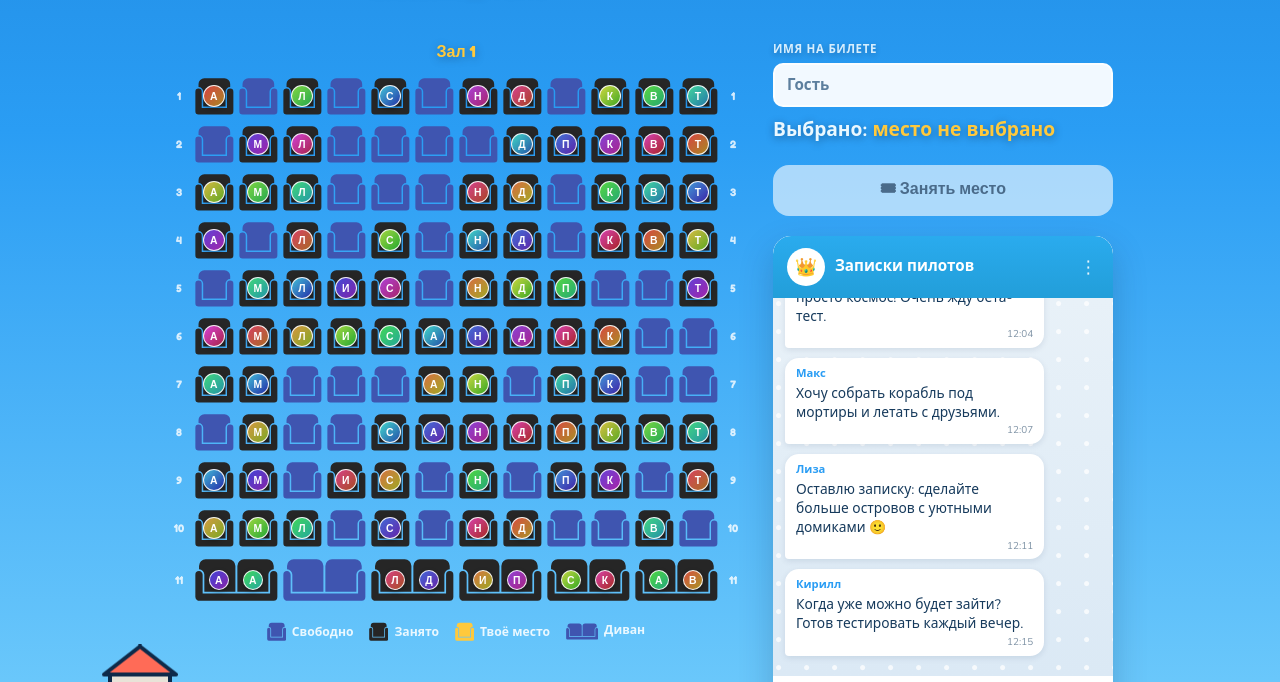
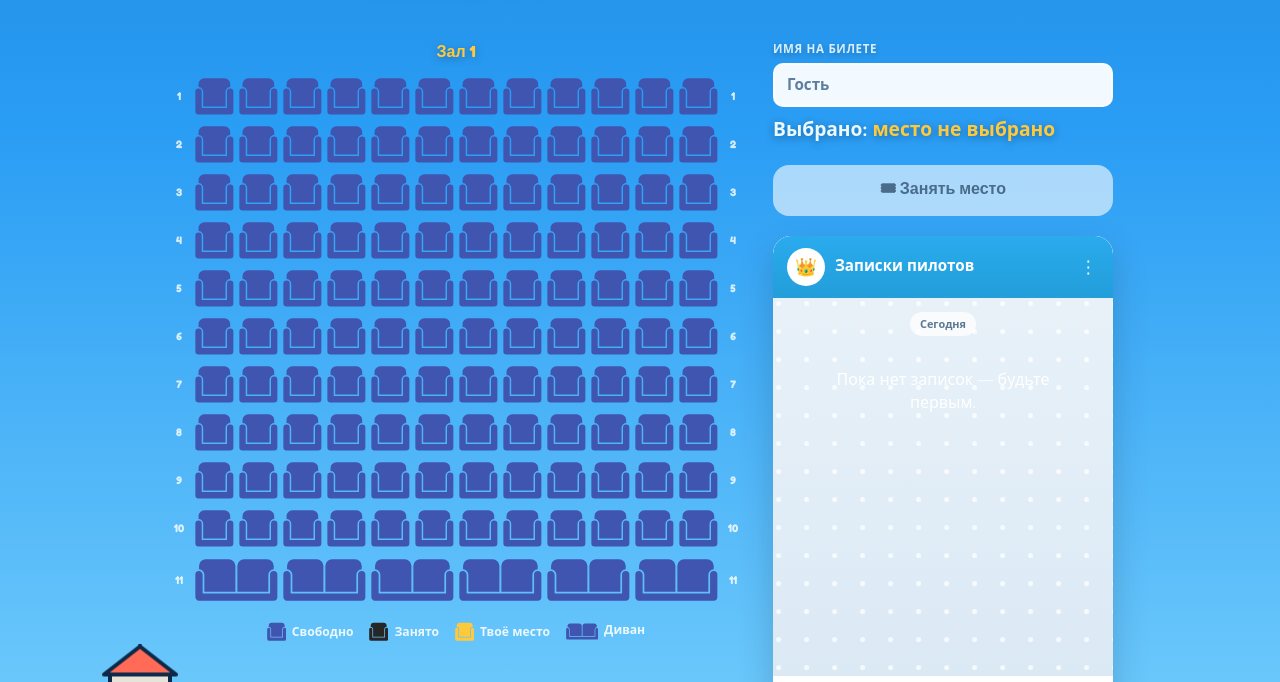
Before and after one commit to Stilevo1111/crown-sky-site, a plain HTML site: page index.html in a window 1280 px wide. Shown: the part 586-1268 px from the top of the page. Drawn offline with nearby package versions, Linux system fonts and the light colour scheme; no server answers.

Commit message:
Show only real occupied seats and clear demo notes

```diff
--- a/index.html
+++ b/index.html
@@ -648,14 +648,8 @@ document.getElementById('playBtn').addEventListener('click', () => {
   const seatMap = document.getElementById('seatMap');
   if (!seatMap) return;
 
-  // Псевдослучайный, но стабильный «заполненный» зал
-  const hash = i => { const x = Math.sin(i * 12.9898 + 4.1414) * 43758.5453; return x - Math.floor(x); };
+  // Занятые места — только реальные подтверждённые подписчики и ваши локальные брони
   const taken = new Set();
-  function fillHall(h) {
-    const from = h * HALL_SIZE;
-    for (let i = from; i < from + HALL_SIZE; i++) if (hash(i) < 0.72) taken.add(i);
-  }
-  fillHall(0);
 
   // Подписчики из window.CROWN_SKY_SUBSCRIBERS тоже должны занимать места
   subscribers.forEach(s => taken.add(Number(s.seat)));
@@ -816,7 +810,6 @@ document.getElementById('playBtn').addEventListener('click', () => {
     armedForMore = false;
     lastHallLoad = now;
     const h = loadedHalls++;
-    fillHall(h);
     if (API_BASE) fetch(API_BASE + '/api/halls?offset=' + (h + 1) + '&limit=1').catch(() => {});
     render();
     loadingHalls = false;
@@ -958,12 +951,14 @@ document.getElementById('playBtn').addEventListener('click', () => {
     ? window.CROWN_SKY_API.replace(/\/$/, '')
     : (location.protocol.startsWith('http') ? location.origin : '');
   const KEY = 'crownsky_reviews_v1';
-  const seed = [
-    { name: 'Аня', text: 'Попробовала полёт — небо просто космос! Очень жду бета-тест.', time: '12:04' },
-    { name: 'Макс', text: 'Хочу собрать корабль под мортиры и летать с друзьями.', time: '12:07' },
-    { name: 'Лиза', text: 'Оставлю записку: сделайте больше островов с уютными домиками 🙂', time: '12:11' },
-    { name: 'Кирилл', text: 'Когда уже можно будет зайти? Готов тестировать каждый вечер.', time: '12:15' }
-  ];
+  const emptyNote = () => {
+    const d = document.createElement('div');
+    d.className = 'muted';
+    d.style.textAlign = 'center';
+    d.style.padding = '20px';
+    d.textContent = 'Пока нет записок — будьте первым.';
+    chat.appendChild(d);
+  };
 
   const fmtTime = value => {
     const d = value ? new Date(value) : new Date();
@@ -995,9 +990,9 @@ document.getElementById('playBtn').addEventListener('click', () => {
   }
 
   function showFallback() {
-    seed.forEach(addMessage);
     let notes = [];
     try { const raw = JSON.parse(localStorage.getItem(KEY) || '[]'); notes = Array.isArray(raw) ? raw : []; } catch (e) {}
+    if (!notes.length) emptyNote();
     notes.forEach(n => addMessage({ text: String(n.text || ''), time: String(n.time || ''), mine: true }));
     chat.scrollTop = chat.scrollHeight;
   }
@@ -1007,8 +1002,9 @@ document.getElementById('playBtn').addEventListener('click', () => {
     try {
       const res = await fetch(API_BASE + '/api/reviews');
       const data = await res.json();
-      if (data.ok && data.items.length) {
+      if (data.ok) {
         chat.innerHTML = '';
+        if (!data.items.length) emptyNote();
         data.items.slice().reverse().forEach(item => addMessage({
           name: item.name, text: item.text, time: fmtTime(item.created_at), photo_url: item.photo_url
         }));
```
